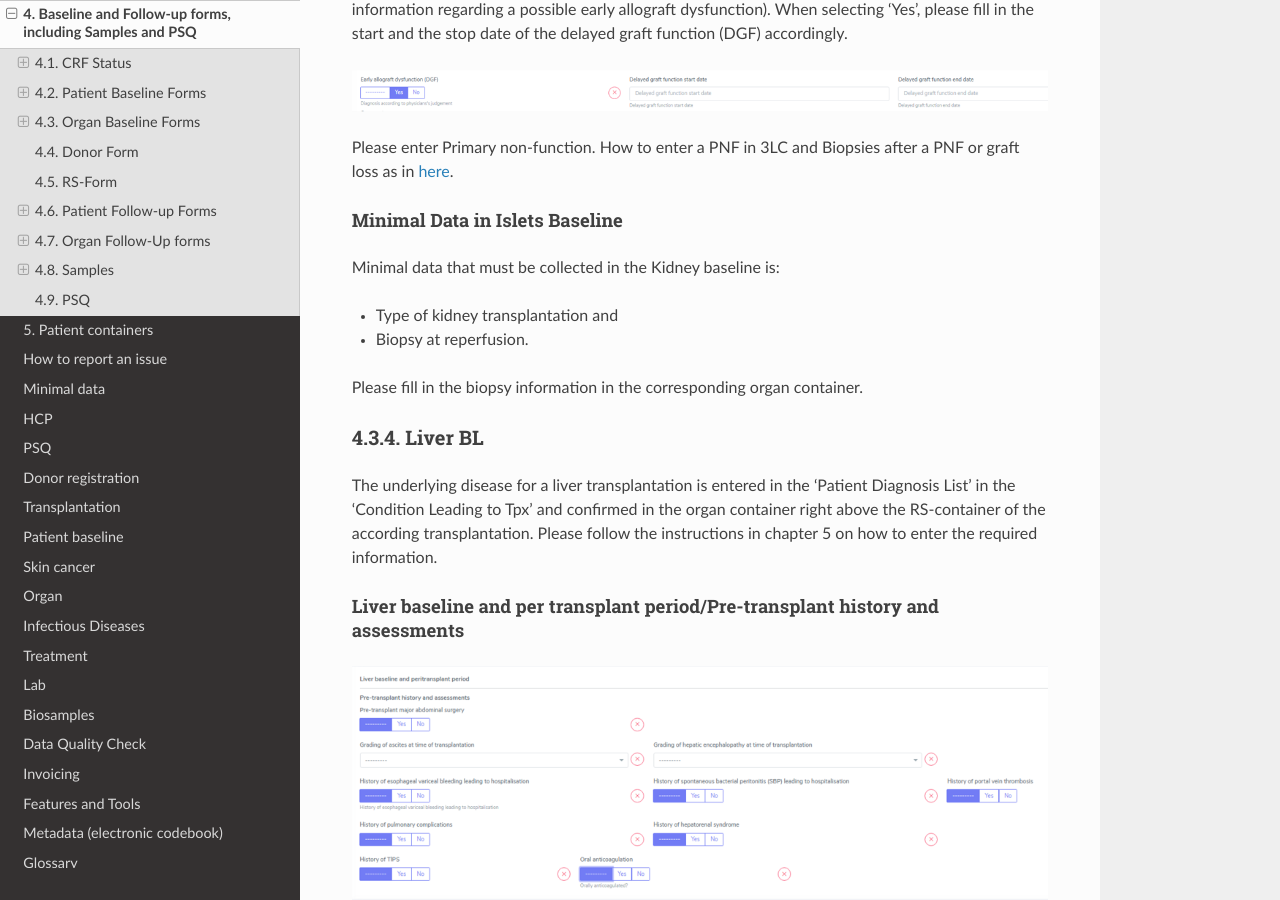
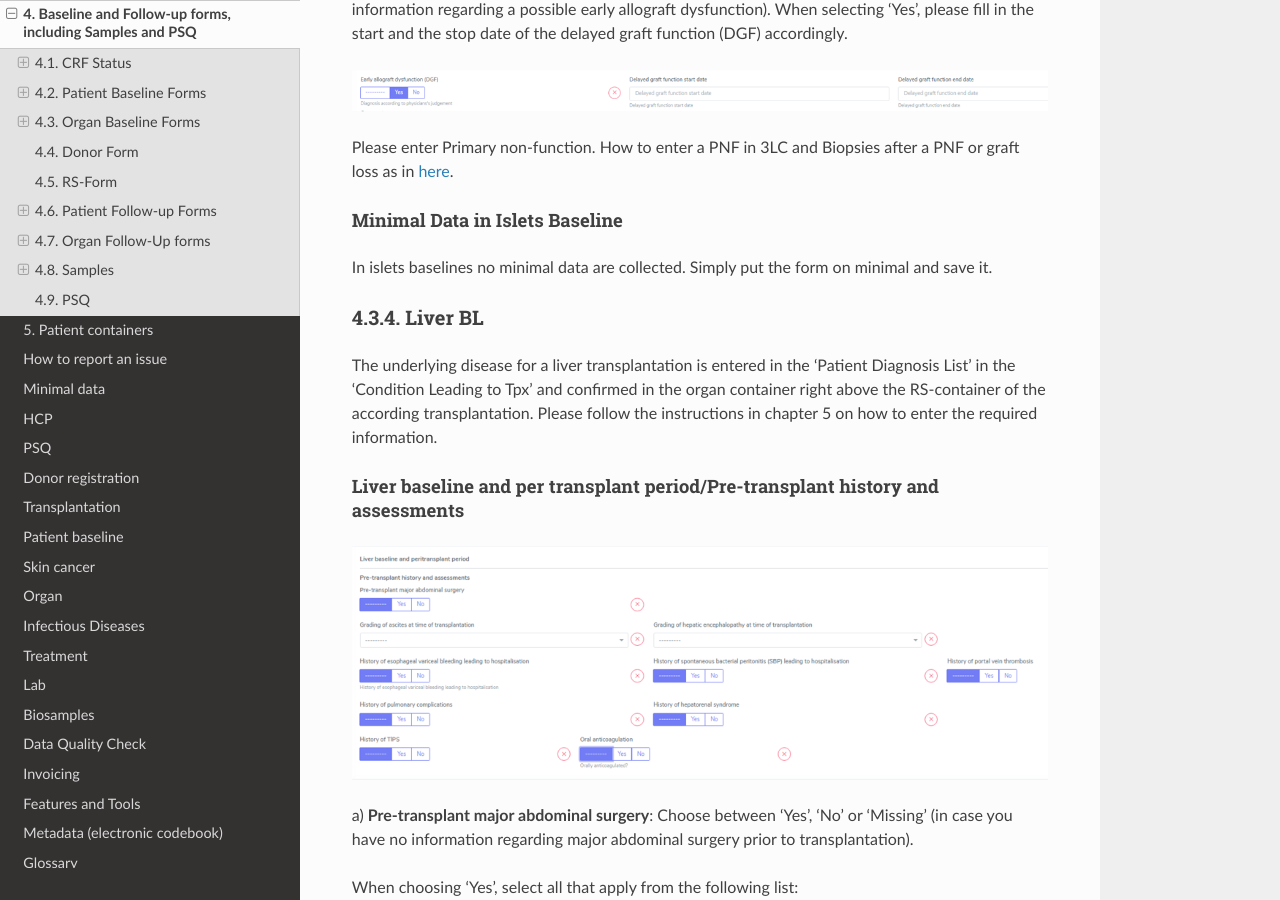
Before and after one commit to swiss-transplant-cohort-study/3LC-user-manual, a Sphinx documentation site: the page built from docs/source/blfup.rst, in a window 1280 px wide and 900 px high, scrolled down 15015 px. Built offline with Sphinx 7.4.7 and the Read the Docs theme 3.1.0, drawn with Linux system fonts in a browser that asks for light colours.

Commit message:
Update blfup.rst

```diff
--- a/docs/source/blfup.rst
+++ b/docs/source/blfup.rst
@@ -393,12 +393,7 @@ Please enter Primary non-function. How to enter a PNF in 3LC and Biopsies after
 Minimal Data in Islets Baseline
 ----------------------------------
 
-Minimal data that must be collected in the Kidney baseline is:
-
-*	Type of kidney transplantation and
-* Biopsy at reperfusion.
-
-Please fill in the biopsy information in the corresponding organ container.
+In islets baselines no minimal data are collected. Simply put the form on minimal and save it.
 
 4.3.4. Liver BL
 ===================
```
